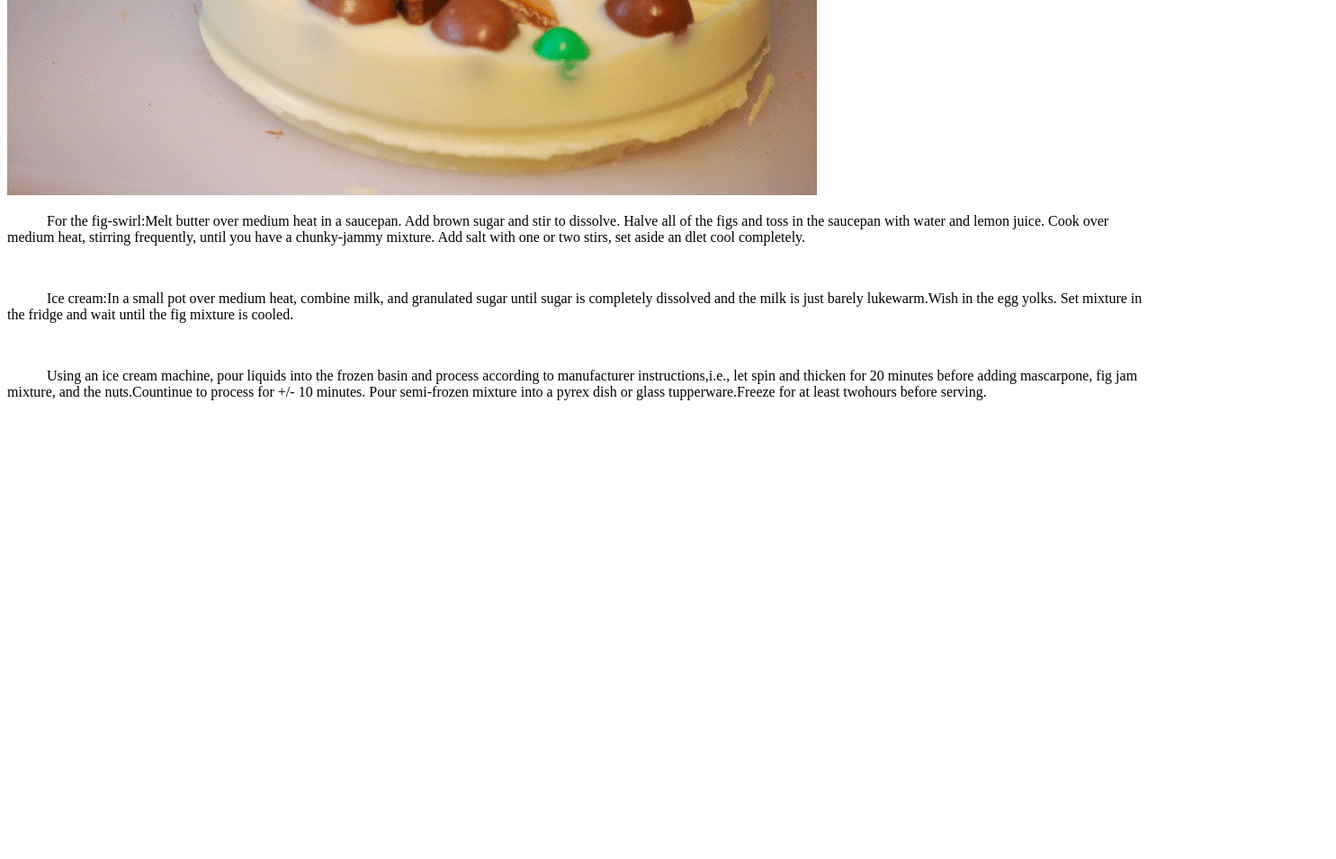
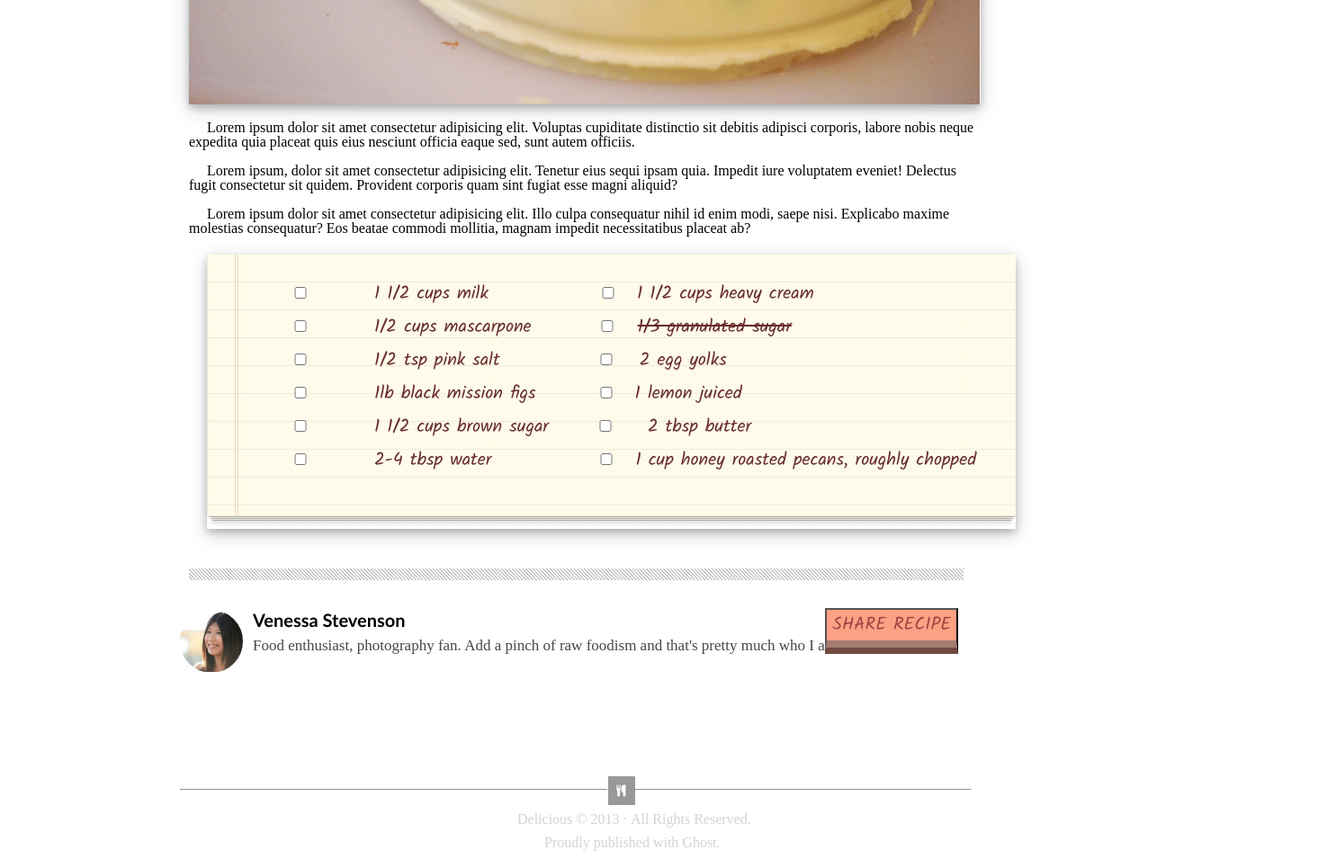
Before and after one commit to emansawalha/Choclate-Pizza, a plain HTML site: page index.html in a window 1280 px wide. Shown: the part 700-1655 px from the top of the page at 90% size, 1485 px wide, since content can reach past the window. Before the commit the page ends 1205 px from the top, so only its background shows below. Drawn offline with Linux system fonts and the light colour scheme.

Commit message:
edittin the css

```diff
--- a/css/style.css
+++ b/css/style.css
@@ -1,16 +1,243 @@
-body {
-  padding: 50px 0px 50px 0px;
+*{
+  box-sizing: border-box;
 }
 
-.container {
-  width: 900px;
-  margin-right: auto;
-  margin-left: auto;
+body {
+
+  margin-left: 200px;
+  margin-right: 200px;
+}
+
+header {
+
+  padding: 15px;
+  /* background: rgb(59, 16, 16); */
+  margin-bottom: 15px;
 }
 
 
-p {
-  font-family: "Alegreya Sans", sans-serif;
-  font-size: 21px;
-  opacity: 0.8;
+
+header h3 {
+position: relative;
+left: 45px;
+bottom : 50px;
+font-size : 35px ;
+font-family :'Satisfy', cursive;
 }
+
+header p {
+  position: relative;
+  left: 45px;
+bottom : 48px;
+font-size: 10px;
+color: darkgray;
+}
+
+nav ul li {
+  /* display : inline-block ; */
+  position: relative;
+  bottom: 65px;
+  float : right ;
+  margin: 2px;
+
+}
+
+#bar {
+  position: relative;
+  width: 98%;
+  left: 10px ;
+}
+
+#print {
+  position: relative;
+  padding-top: 0px;
+  display: inline;
+  float :right ;
+  top: 0px;
+  font-size: 7px;
+
+}
+
+#CHOCOLATE  {
+  position: relative;
+  top: 20px;
+  left: 12px;
+  color: rgb(0, 0, 0);
+}
+
+#choc {
+
+  font-size: 35px;
+  font-family:fantasy;
+}
+#posted {
+  font-size: 13px;
+  color: lightgray;
+}
+
+#bigpizza {
+ position: relative;
+  width: 100%;
+  left: 10px;
+  top: 5px;
+  box-shadow: 0 4px 8px 0 rgba(0, 0, 0, 0.2), 0 6px 20px 0 rgba(0, 0, 0, 0.19);
+
+}
+
+.para {
+  position: relative;
+  top: 20px;
+  left: 10px;
+}
+#listimg {
+ position: relative;
+ left :30px ;
+top: 25px ;
+box-shadow: 0 4px 8px 0 rgba(0, 0, 0, 0.2), 0 6px 20px 0 rgba(0, 0, 0, 0.19);
+}
+
+#checklist {
+  position: relative;
+
+}
+
+input , label{
+  position: relative;
+  bottom: 250px;
+  left: 55px;
+  font-size: 20px;
+  font-family: 'Kalam', cursive;
+  color: rgb(104, 45, 45);
+  width: 150px;
+}
+
+.firstcheck {
+  position: relative;
+  left: 105px;
+}
+
+
+.b {
+  position: relative;
+  left: 8px ;
+}
+.secondcheck {
+  position: relative;
+  left: 56px;
+}
+.thirdcheck {
+  position: relative;
+  left: 90px;
+
+}
+.fourthcheck {
+  position: relative;
+  left: 50px;
+}
+
+.c {
+  position: relative;
+  left: 45px;
+}
+
+.d {
+  position: relative;
+  left: 0px;
+}
+
+.fifthcheck {
+  position: relative;
+  left: 35px;
+}
+
+.e {
+  position: relative;
+  left: 0px;
+}
+
+.sixthcheck {
+  position: relative;
+  left: 100px;
+}
+
+.f {
+  position: relative;
+  left: 50px;
+}
+
+
+#downbar{
+  position: relative;
+  width: 98%;
+  left: 10px ;
+  bottom: 140px;
+}
+
+#girlimg {
+  position: relative;
+float: left;
+bottom: 110px;
+}
+
+#name {
+  position: relative;
+font-family: 'Trebuchet MS', 'Lucida Sans Unicode', 'Lucida Grande', 'Lucida Sans', Arial, sans-serif;
+font-weight: bold;
+font-size: 20px;
+bottom: 110px;
+left: 10px;
+}
+
+#pio {
+  position: relative;
+  font-size: 17px;
+  bottom: 100px;
+left: 10px;
+color: rgb(71, 70, 70);
+}
+
+#button {
+  position: relative;
+  color: rgb(158, 68, 68);
+  background-color: rgb(253, 161, 132);
+  /* border: rgb(255, 255, 255); */
+  /* padding: 10px 24px; */
+  font-family: 'Kalam', cursive;
+  font-size: 20px;
+  float: right;
+  right: 15px;
+  bottom: 150px;
+  border-bottom: 4mm ridge rgba(104, 99, 100, 0.6);
+  transition-duration: 0.4s;
+
+}
+
+#rightline {
+  width: 100%;
+  bottom: 50px;
+  color: lightgray;
+}
+
+#footerimg {
+  position: relative;
+left: 475px;
+bottom: 25px;
+}
+
+#copyright {
+  position: relative;
+  left:375px ;
+  color: lightgray;
+  bottom: 20px;
+
+
+}
+
+#lastline {
+
+  position: relative;
+  left:405px ;
+  color: lightgray;
+  bottom: 10px;
+
+}
--- a/index.html
+++ b/index.html
@@ -1,61 +1,153 @@
 <!DOCTYPE html>
-<html>
+<html lang="en">
 <head>
-    <meta charset="utf-8">
-    <title>Delicious Food Blog</title>
+    <meta charset="UTF-8">
+    <meta http-equiv="X-UA-Compatible" content="IE=edge">
+    <meta name="viewport" content="width=device-width, initial-scale=1.0">
+    <link rel="preconnect" href="https://fonts.gstatic.com">
+    <link href="https://fonts.googleapis.com/css2?family=Kalam&display=swap" rel="stylesheet">
+<link href="https://fonts.googleapis.com/css2?family=Yanone+Kaffeesatz:wght@600&display=swap" rel="stylesheet">
+<link href="https://fonts.googleapis.com/css2?family=Satisfy&display=swap" rel="stylesheet">
+<link href="https://fonts.googleapis.com/css2?family=Poppins:ital,wght@1,300&family=Yanone+Kaffeesatz:wght@600&display=swap" rel="stylesheet">
+    <title>chocolate pizza</title>
+    <link rel="stylesheet" href="css/reset.css">
+    <link rel="stylesheet" href="css/style.css">
+
+</head>
+<body>
+
+    <header>
+            <img  src="img/logo.png" id = "logo" >
+            <h3>Delicious</h3>
+            <p>THE BEST FOOD BLOG ON THE WEB</p>
+
+    <nav>
+        <ul>
+            <li><a href ="#"><img src = "img/fb-icon.png"></a></li>
+            <li><a href ="#"><img src = "img/twit-icon.png"></a></li>
+            <li><a href ="#"><img src = "img/mail-icon.png"></a></li>
+            <li><a href ="#"><img src = "img/insta-icon.png"></a></li>
+            <li><a href ="#"><img src = "img/gp-icon.png"></a></li>
+            <li><a href ="#"><img src = "img/mail-icon.png"></a></li>
+            <li><a href ="#"><img src = "img/hr-img.png"></a></li>
+            <li><a href ="#"><img src = "img/flic-icon.png"></a></li>
+        </ul>
+    </nav>
+
+
+    </header>
+
+     <main>
+
+<div>
+    <img src="img/bar.jpg"   id="bar"  >
+    <br>
+</div>
+
+<div id="CHOCOLATE">
+<h1 id="choc">CHOCOLATE pizza</h1>
+<p id="posted">POSTED ON 19 FEB 2021 / DESSRETS </p>
+</div>
+
+<div id="print">
+    <img src="img/print-icon.png">
+    <p>print</p>
+</div>
 
 
 
-    <link href="css/custom.css" rel="stylesheet">
-    <link href='http://fonts.googleapis.com/css?family=Alegreya+Sans' rel='stylesheet' type='text/css'>
+<section>
+    <img src="img/choco-pizza.png" alt="" id="bigpizza">
 
+    <p class="para"> &nbsp; &nbsp; &nbsp;Lorem ipsum dolor sit amet consectetur adipisicing elit. Voluptas cupiditate distinctio sit debitis adipisci corporis, labore nobis neque expedita quia placeat quis eius nesciunt officia eaque sed, sunt autem officiis.</p>
+    <br>
+    <p class="para">&nbsp; &nbsp; &nbsp;Lorem ipsum, dolor sit amet consectetur adipisicing elit. Tenetur eius sequi ipsam quia. Impedit iure voluptatem eveniet! Delectus fugit consectetur sit quidem. Provident corporis quam sint fugiat esse magni aliquid?</p>
+    <br>
+    <p class="para">&nbsp; &nbsp; &nbsp;Lorem ipsum dolor sit amet consectetur adipisicing elit. Illo culpa consequatur nihil id enim modi, saepe nisi. Explicabo maxime molestias consequatur? Eos beatae commodi mollitia, magnam impedit necessitatibus placeat ab?</p>
+    <br>
+</section>
 
+<img src="img/list-bg.png" alt="" id="listimg">
 
-    <!-- <script src="js/jquery-2.0.3.min.js"></script> -->
+<div id="checklist">
 
+    <form action=""></form>
 
-</head>
-<body>
-    <div class="container">
+    <input type="checkbox" id="1">
+    <label for="a">1 1/2 cups milk</label>
+    <input type="checkbox"  class="firstcheck">
+    <label for="b" class="a">1 1/2 cups heavy cream</label>
 
-        <div>
-            <div style="float: left;">
-                <a href="#"><img src="img/logo.png"></a></div>
-            <div style="float: right; padding-top: 10px;">
-                <a href="#" ><img src="img/fb-icon.png"></a>
-                <a href="#" ><img src="img/twit-icon - Copy.png"></a>
-                <a href="#"><img src="img/gp-icon.png"></a>
-                <a href="#" ><img src="img/insta-icon - Copy (2).png"></a>
-                <a href="#" ><img src="img/flic-icon.png"></a>
-                <a href="#" ><img src="img/pint-icon.png"></a>
-                <a href="#"><img src="img/rss-icon.png"></a>
-                <a href="#"><img src="img/mail-icon.png"></a>
-            </div>
-        </div>
-        <div style="padding-top: 30px; ">
+    <br>
+    <br>
 
-          <img src="img/bar.jpg" style="padding-top: 30px;">
-          <h1 >chocolate pizza </h1>
+    <input type="checkbox" id="3">
+    <label for="c">1/2 cups mascarpone</label>
+    <input type="checkbox"  class="secondcheck">
+    <label for="d" class="b"><del>1/3 granulated sugar</del></label>
 
-        </div>
-        <div style="padding-top: 50px;" >
-          <h5 >posted on 18/feb/2021/Desserts</h5>
-          <!-- <figure>
-            <img src="img/sub-header.jpg" style="padding-top: 50px;"> -->
-            <img src="img/print-icon.png" style="padding-top: 95px; float: right;">
-           <!-- </figure>    --> -->
-          </div>
-        <div>
-            <img src="img/choco-pizza.png" style="padding-top: 20px;">
-        </div>
-        <div>
-            <p>&nbsp;&nbsp;&nbsp;&nbsp;&nbsp;&nbsp;&nbsp;&nbsp;&nbsp;&nbsp; For the fig-swirl:Melt butter over medium heat in a saucepan. Add brown sugar and stir to dissolve. Halve all of the figs and toss in the saucepan with water and lemon juice. Cook over medium heat, stirring frequently, until you have a chunky-jammy mixture. Add salt with one or two stirs, set aside an dlet cool completely.</p><br>
-            <p>&nbsp;&nbsp;&nbsp;&nbsp;&nbsp;&nbsp;&nbsp;&nbsp;&nbsp;&nbsp; Ice cream:In a small pot over medium heat, combine milk, and granulated sugar until sugar is completely dissolved and the milk is just barely lukewarm.Wish in the egg yolks. Set mixture in the fridge and wait until the fig mixture is cooled.</p><br>
-            <p>&nbsp;&nbsp;&nbsp;&nbsp;&nbsp;&nbsp;&nbsp;&nbsp;&nbsp;&nbsp; Using an ice cream machine, pour liquids into the frozen basin and process according to manufacturer instructions,i.e., let spin and thicken for 20 minutes before adding mascarpone, fig jam mixture, and the nuts.Countinue to process for +/- 10 minutes. Pour semi-frozen mixture into a pyrex dish or glass tupperware.Freeze for at least twohours before serving. </p><br><br>
-        </div>
+    <br>
+    <br>
+
+    <input type="checkbox" id="5">
+    <label for="e">1/2 tsp pink salt</label>
+    <input type="checkbox"  class="thirdcheck">
+    <label for="f" class="c">2 egg yolks</label>
+
+    <br>
+    <br>
+
+    <input type="checkbox" id="7">
+    <label for="g">1lb black mission figs</label>
+    <input type="checkbox"  class="fourthcheck">
+    <label for="h" class="d">1 lemon juiced</label>
+
+    <br>
+    <br>
+
+    <input type="checkbox" id="9">
+    <label for="j">1 1/2 cups brown sugar</label>
+    <input type="checkbox"  class="fifthcheck">
+    <label for="k" class="e">2 tbsp butter</label>
+
+    <br>
+    <br>
+
+    <input type="checkbox" id="11">
+    <label for="l">2-4 tbsp water</label>
+    <input type="checkbox"  class="sixthcheck">
+    <label for="m" class="f">1 cup honey roasted pecans, roughly chopped</label>
+
+    <br>
+</form>
+
+</div>
+
+<div>
+    <img src="img/bar.jpg"   id="downbar"  >
+    <br>
+</div>
+
+<div id="bottom">
+<img src="img/van-pic.png" alt=""  id="girlimg" >
+<h3 id="name">Venessa Stevenson</h3>
+<p id="pio">Food enthusiast, photography fan. Add a pinch of raw foodism and that's pretty much who I am.</p>
+<button id="button">SHARE RECIPE</button>
+
+</div>
 
 
 
 
+    </main>
+
+    <footer>
+
+        <hr id="rightline">
+        <img src="img/small-logo.png" alt="" id="footerimg">
+        <p id="copyright">Delicious &copy; 2013 &#183; All Rights Reserved.</p>
+        <p id="lastline">Proudly published with Ghost.</p>
+    </footer>
+
 </body>
 </html>
```
